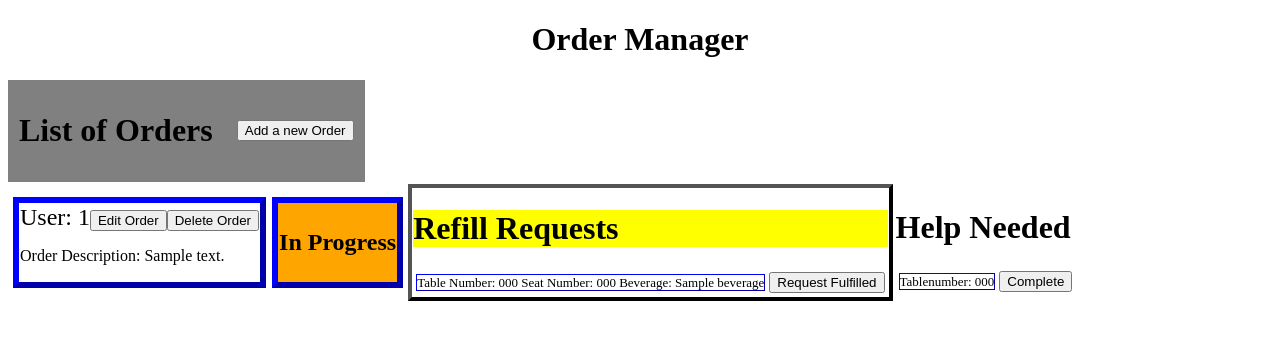
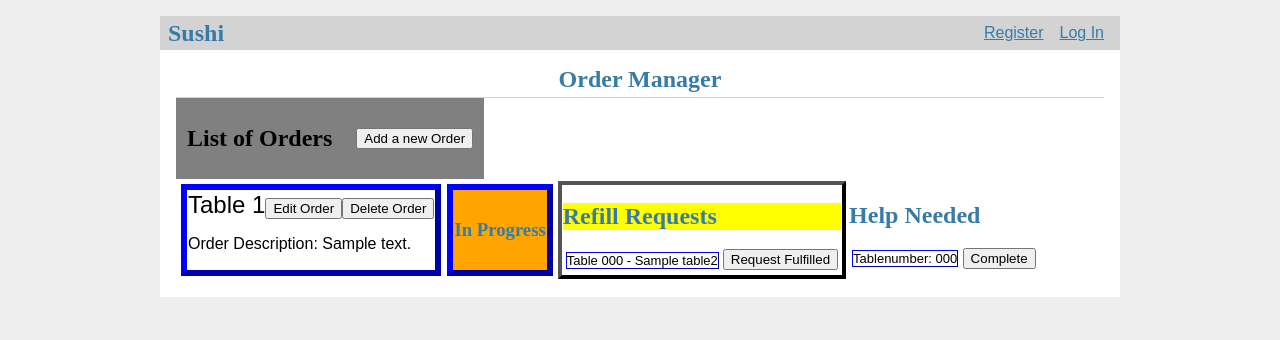
Before and after one commit to CalWooten95/SushiApp, a Flask app: template flaskr/templates/server/server.html in a window 1280 px wide. Shown: the top 340 px of the page. Run offline with Flask 2, Linux system fonts and the light colour scheme; the template is opened without the code that fills it: most values are stand-ins (such as "Sample title", 1, 10 or a date in 2020).

Commit message:
Update server.html

```diff
--- a/flaskr/templates/server/server.html
+++ b/flaskr/templates/server/server.html
@@ -1,3 +1,5 @@
+{% extends 'base.html' %}
+
 <!doctype html>
 {% block header %}
 <h1 size="10" align="center">Order Manager</h1>
@@ -5,7 +7,7 @@
 {% block content %}
 <table cellspacing="10" style="background-color:gray;">
 	<tr>
-		<td><h1 size="8" style="background-color:grey;">{% block title %}List of Orders{% endblock %}</h1><td>
+		<td><h1 size="8" style="color:black;background-color:grey;">{% block title %}List of Orders{% endblock %}</h1><td>
 		<td><button onclick="window.location.href='/5/addorder'">Add a new Order</button></td>
 	</tr>
 </table>
@@ -19,10 +21,14 @@
 				{% for o in table4 %}
 						<tr>
 							<td style="border:blue; border-width:6px; border-style:outset;">
-								<font size="5">User: {{ o.custID }}<button onclick="window.location.href='/{{ o.custID }}/editorder'">Edit Order</button><button onclick="window.location.href='/{{ o.custID }}/deleteorder'">Delete Order</button></font>
+								<font size="5">Table {{ o.custID }}<button onclick="window.location.href='/{{ o.custID }}/editorder'">Edit Order</button><button onclick="window.location.href='/{{ o.custID }}/deleteorder'">Delete Order</button></font>
 								<p size="3">Order Description: {{ o.comments }}</p>
 							<td>
+							{% if orders[loop.index - 1]['completed'] != 1 %}
 							<td style="background-color:orange;border:blue; border-width:6px; border-style:outset;"><h1 size="8">In Progress</h1></td>
+							{% else %}
+							<td style="background-color:green;border:blue; border-width:6px; border-style:outset;"><h1 style="color:white" size="8">Completed</h1></td>
+							{% endif %}
 						</tr>
 					{% if not loop.last %}
 						<hr>
@@ -39,7 +45,7 @@
 					{% for r in table2 %}
 						<tr>
 							<td>
-								<font size="2" style="border:blue; border-width:1px; border-style:outset;"> Table Number: {{ r['tablenumber'] }} Seat Number: {{ r['seatnumber'] }} Beverage: {{ r['beverage'] }} </font>
+								<font size="2" style="border:blue; border-width:1px; border-style:outset;"> Table {{ r['tablenumber'] }} - {{ r['itemName'] }} </font>
 							</td>
 							<td><button onclick="window.location.href='/{{ r.iid }}/requestfulfilled'">Request Fulfilled</button></td>
 						</tr>
```
